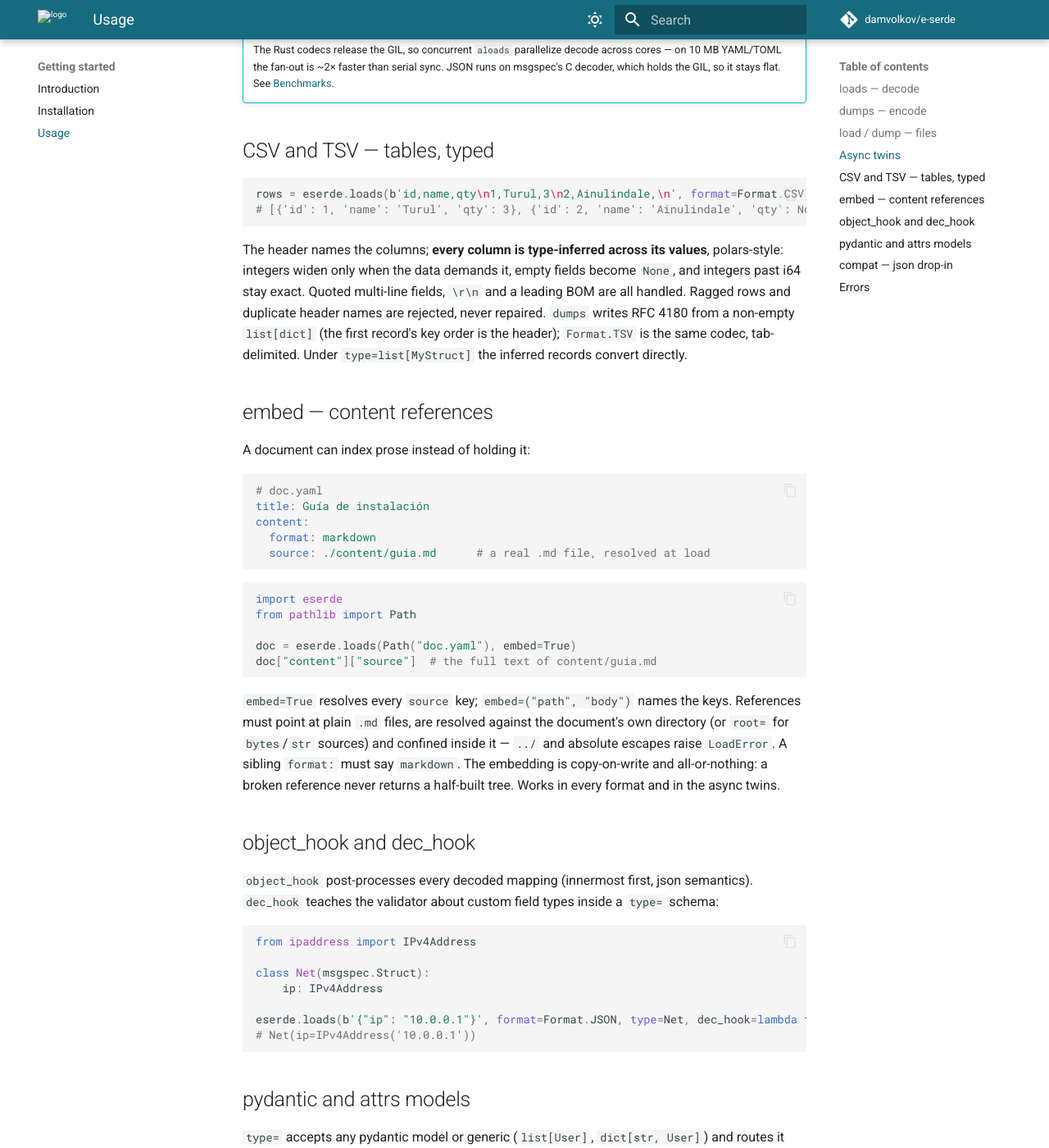
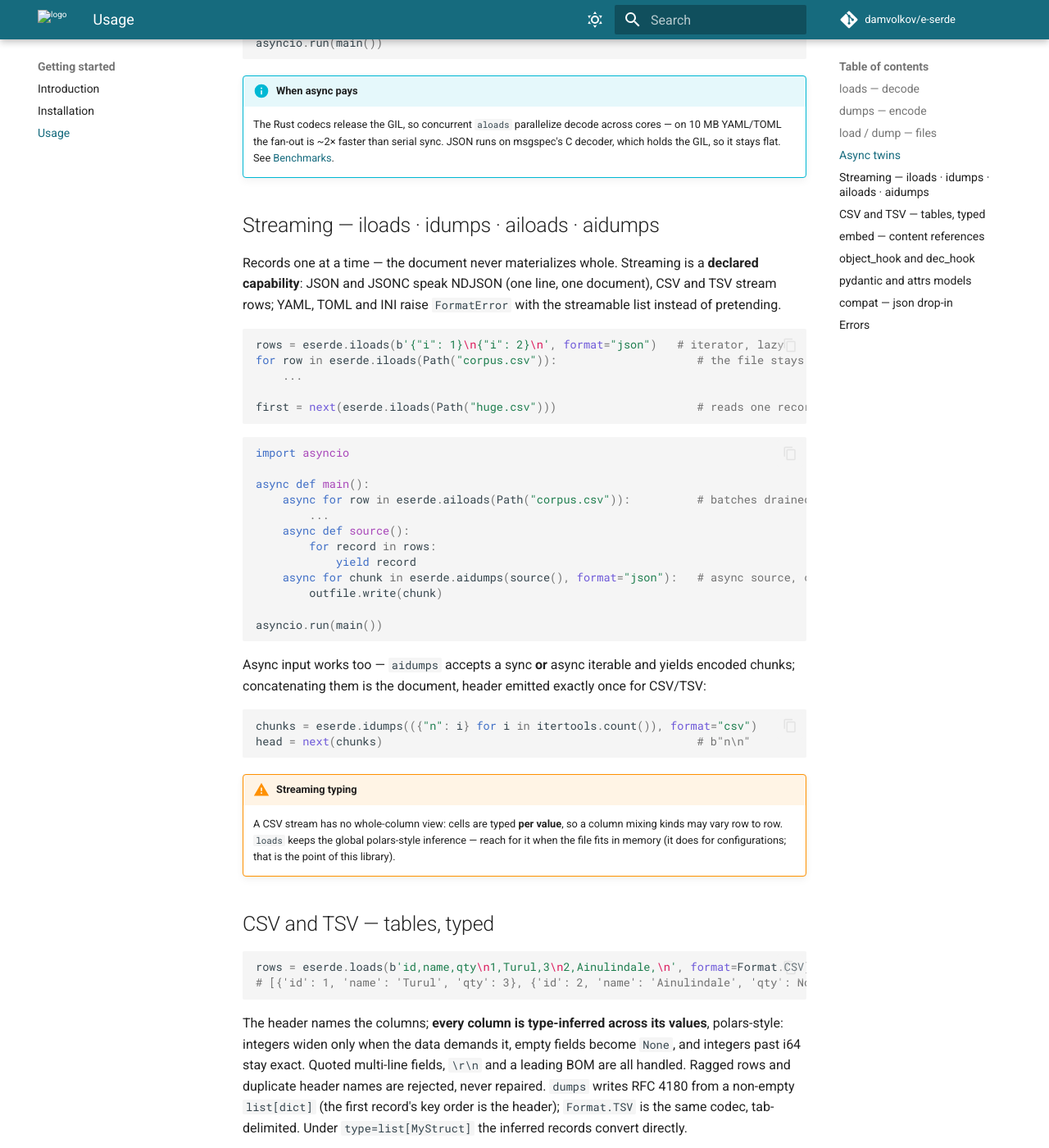
Before and after one commit to damvolkov/e-serde, an MkDocs documentation site: the page built from docs/usage.md, in a window 1280 px wide and 1400 px high, scrolled down 3036 px. Shown: the whole window at 82% size. Built offline with MkDocs 1.6.1 and Material for MkDocs 9.7.7, drawn with Linux system fonts in a browser that asks for light colours; comment, search, counter and statistics services are not loaded; some of the changed text lies outside the part shown.

Commit message:
docs: streaming section, 0.5.0 roadmap with YAML pending and TOML/INI rejected

````diff
--- a/docs/usage.md
+++ b/docs/usage.md
@@ -10,6 +10,8 @@ in-memory; `load`/`dump` take files; every function has an async twin prefixed w
 | `load` | `Path \| BinaryIO` | like `loads` |
 | `dump` | object → file | `None` |
 | `aloads` · `adumps` · `aload` · `adump` | same | awaitables of the same |
+| `iloads` · `idumps` | streamed records | `Iterator` of objects / `bytes` chunks |
+| `ailoads` · `aidumps` | same | `AsyncIterator` of the same |
 
 ```python
 import eserde
@@ -120,6 +122,48 @@ asyncio.run(main())
     cores — on 10 MB YAML/TOML the fan-out is ~2× faster than serial sync. JSON runs on
     msgspec's C decoder, which holds the GIL, so it stays flat. See [Benchmarks](benchmarks.md).
 
+## Streaming — iloads · idumps · ailoads · aidumps
+
+Records one at a time — the document never materializes whole. Streaming is a **declared
+capability**: JSON and JSONC speak NDJSON (one line, one document), CSV and TSV stream rows;
+YAML, TOML and INI raise `FormatError` with the streamable list instead of pretending.
+
+```python
+rows = eserde.iloads(b'{"i": 1}\n{"i": 2}\n', format="json")   # iterator, lazy
+for row in eserde.iloads(Path("corpus.csv")):                     # the file stays on disk
+    ...
+
+first = next(eserde.iloads(Path("huge.csv")))                     # reads one record, period
+```
+
+```python
+import asyncio
+
+async def main():
+    async for row in eserde.ailoads(Path("corpus.csv")):          # batches drained off the loop
+        ...
+    async def source():
+        for record in rows:
+            yield record
+    async for chunk in eserde.aidumps(source(), format="json"):   # async source, chunk sink
+        outfile.write(chunk)
+
+asyncio.run(main())
+```
+
+Async input works too — `aidumps` accepts a sync **or** async iterable and yields encoded
+chunks; concatenating them is the document, header emitted exactly once for CSV/TSV:
+
+```python
+chunks = eserde.idumps(({"n": i} for i in itertools.count()), format="csv")
+head = next(chunks)                                               # b"n\n"
+```
+
+!!! warning "Streaming typing"
+    A CSV stream has no whole-column view: cells are typed **per value**, so a column mixing
+    kinds may vary row to row. `loads` keeps the global polars-style inference — reach for it
+    when the file fits in memory (it does for configurations; that is the point of this library).
+
 ## CSV and TSV — tables, typed
 
 ```python
````
Also changed, not shown: README.md (+13 -5 lines), docs/reference.md (+11 -0 lines).
